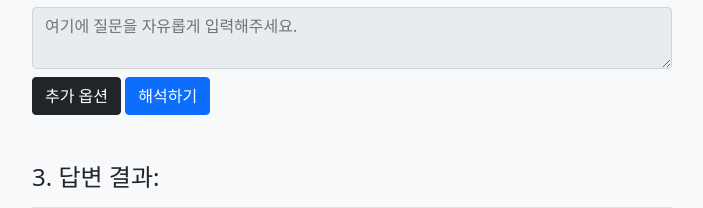
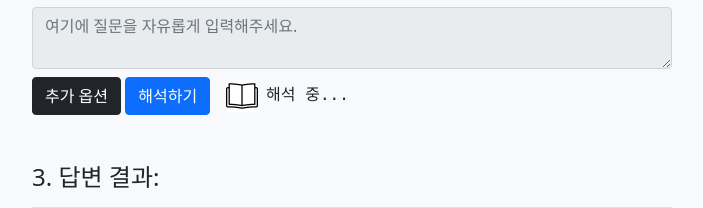
Before and after one commit to MarshmallowShadow/cj-enm-poc-gen-ai, a Django app: template demo/templates/main/index.html in a window 1280 px wide. Shown: the part 641-849 px from the top of the page, without its empty margins (288-991 px from the left). Run offline with Django 5.2, Linux system fonts and the light colour scheme; the template is opened without the code that fills it, so the values that code supplies are empty; some libraries are stand-ins or nearby versions.

Commit message:
Fix: Minor Style Change

```diff
--- a/demo/templates/main/index.html
+++ b/demo/templates/main/index.html
@@ -54,7 +54,7 @@
                     </ul>
                     <textarea id="customQuestion" class="form-control my-2" type="text" placeholder="여기에 질문을 자유롭게 입력해주세요." disabled></textarea>
                     <button data-bs-target="#OptionsModal" data-bs-toggle="modal" class="btn btn-dark">추가 옵션</button>
-                    <button id="btnSubmit" class="btn btn-primary">해석하기</button><span id="LoadingText" style="display: none;"><img alt="" id="LoadingIcon" class="mx-2" src="{% static 'demo/img/loading.gif' %}">해석 중...</span>
+                    <button id="btnSubmit" class="btn btn-primary">해석하기</button><span id="LoadingText" class="mx-2" style="display: inline;"><img alt="" id="LoadingIcon" class="mx-2" src="{% static 'demo/img/loading.gif' %}">해석 중...</span>
                 </div>
             </div>
             <div id="ResponseContainer" class="d-flex flex-column m-3">
@@ -65,6 +65,8 @@
             </div>
         </div>
     </div>
+
+
     <!-- Cloud Modal -->
     <div id="CloudModal" class="modal fade">
         <div class="modal-dialog modal-dialog-scrollable">
@@ -85,6 +87,7 @@
             </div>
         </div>
     </div>
+
 
     <!-- Other Options Modal -->
     <div id="OptionsModal" class="modal fade">
```
